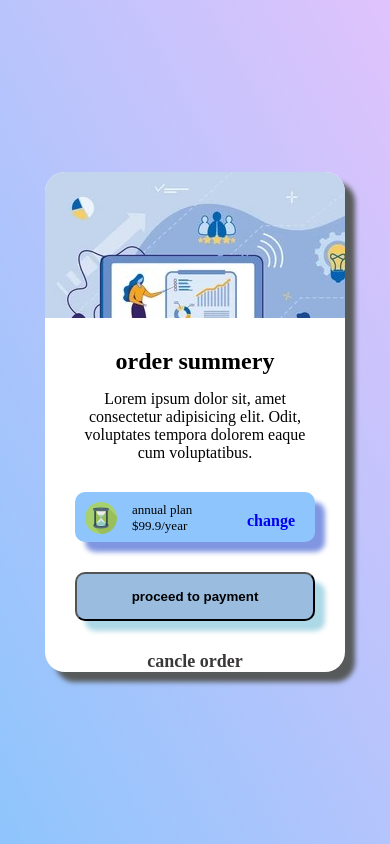
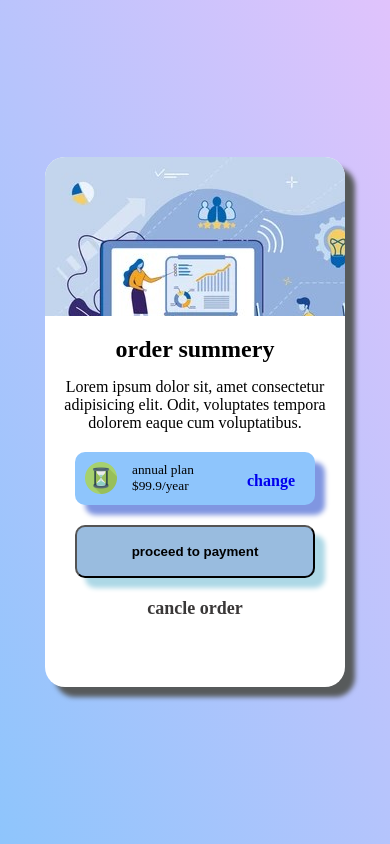
Before and after one commit to vrushti-sangani/card, a plain HTML site: page index.html in a window 390 px wide. Drawn offline with Linux system fonts and the light colour scheme.

Commit message:
Update style.css

```diff
--- a/style.css
+++ b/style.css
@@ -102,13 +102,14 @@
 @media screen and (max-width: 580px) {
     .card{
         width: 300px;
-        height: 500px;
+        height: 530px;
+        gap: 20px;
     }
     .info{
-        width: 80%;
+        width: 90%;
         text-align: center;
     }
     .plan .leftplan .text{
-        font-size: small;
+        font-size: smaller;
     }
 }
```
